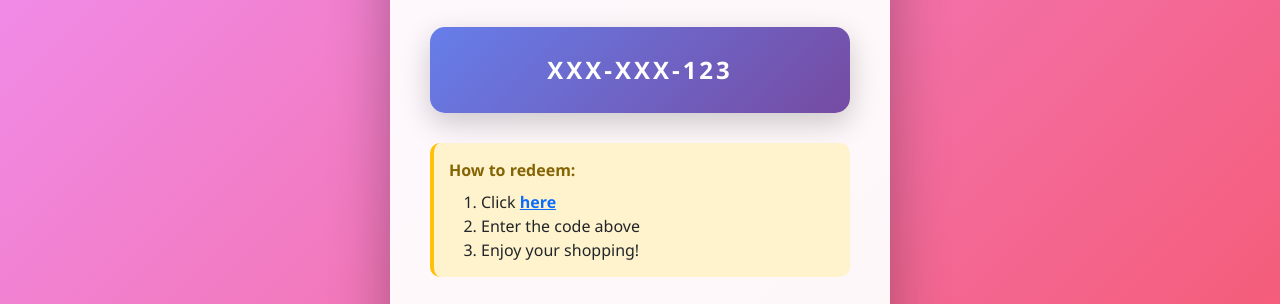
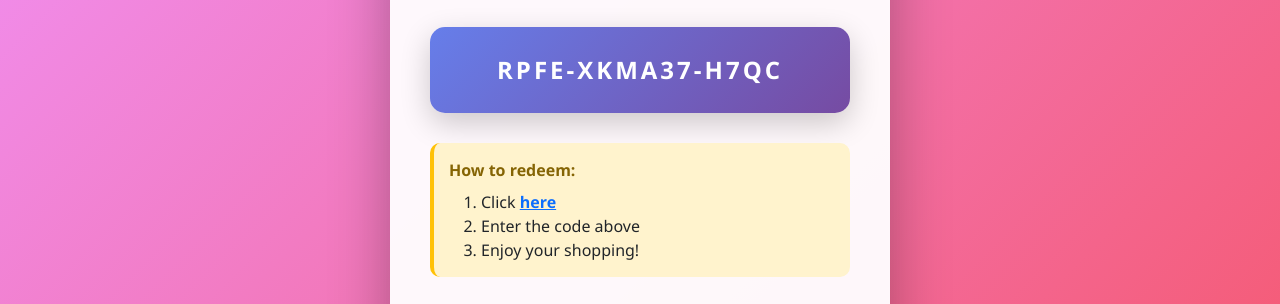
Before and after one commit to SayantanM7/tusudi, a plain HTML site: page code.html in a window 1280 px wide. Shown: the part 294-598 px from the top of the page. Drawn offline with nearby package versions, Linux system fonts and the light colour scheme.

Commit message:
Update Amazon gift card code in code.html

```diff
--- a/code.html
+++ b/code.html
@@ -129,7 +129,7 @@
     <script src="https://cdn.jsdelivr.net/npm/bootstrap@5.3.0/dist/js/bootstrap.bundle.min.js"></script>
     <script>
         // Replace this with your actual Amazon gift card code
-        document.getElementById('giftCode').textContent = 'XXX-XXX-123';
+        document.getElementById('giftCode').textContent = 'RPFE-XKMA37-H7QC';
     </script>
 </body>
 </html>
```
